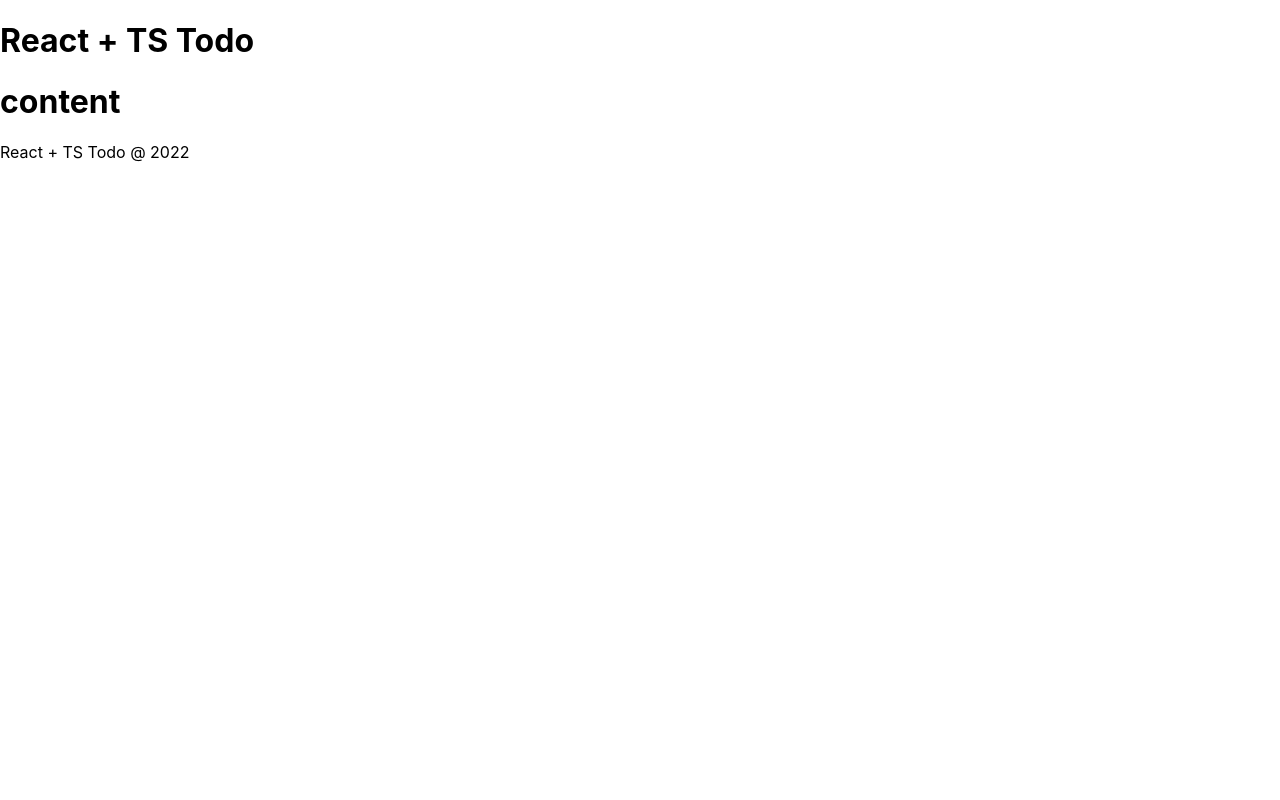
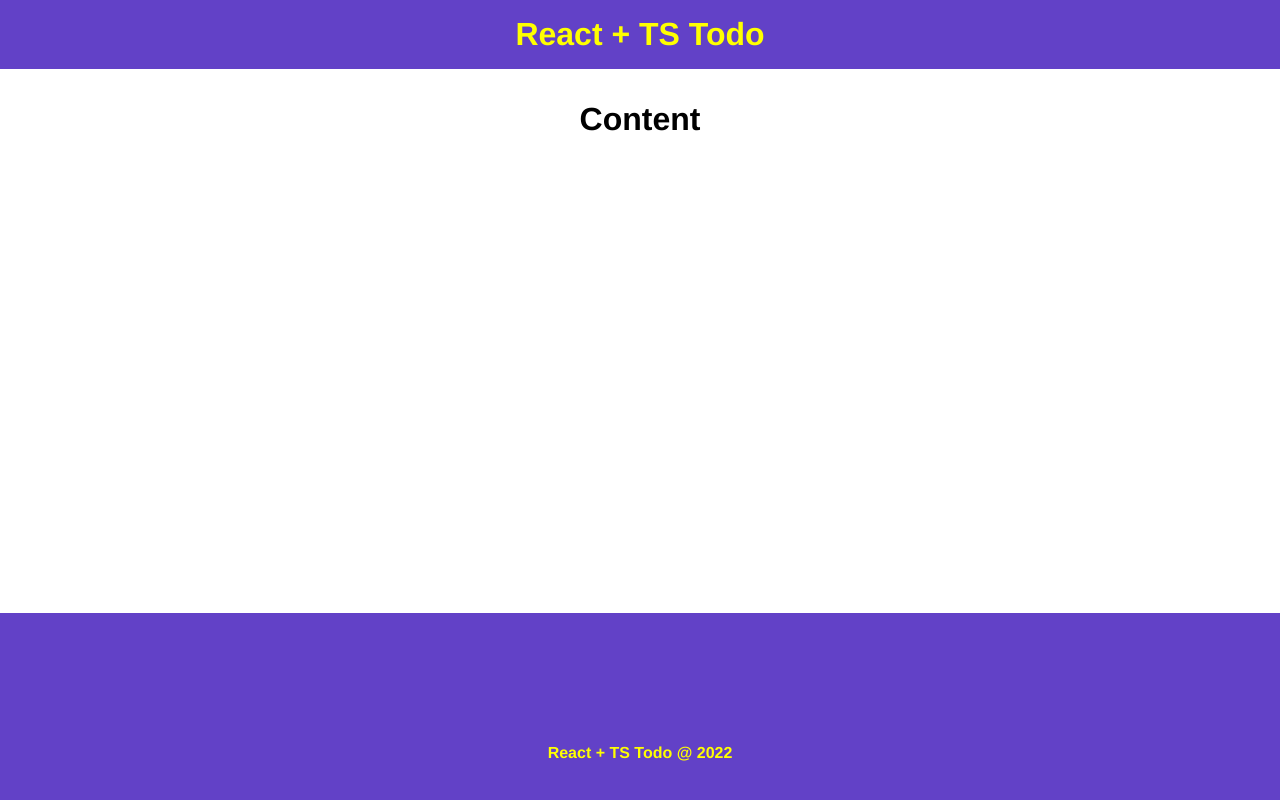
Before and after one commit to vitoriacst/Todo-List-TypeScript-, a React (Create React App) app in the folder app/: page / in a window 1280 px wide. Shown: the top 800 px of the page. Built offline with nearby package versions, Linux system fonts and the light colour scheme.

Commit message:
feat: :lipstick: styling the Header and Footer components
finalizing the styling of the two components of the page

```diff
--- /dev/null
+++ b/app/src/App.module.css
@@ -0,0 +1,9 @@
+.main {
+  min-height: 60vh;
+  text-align: center;
+  padding: 2em;
+}
+
+.main h2 {
+  margin-bottom: 0.8em;
+}
--- a/app/src/App.tsx
+++ b/app/src/App.tsx
@@ -1,14 +1,17 @@
 // components
 import Footer from "./components/Footer";
 import Header from "./components/Header";
+
+// css
+import styles from './App.module.css';
 
 function App() {
   return (
   <div>
     <Header/>
-    <h1>
-      content
-    </h1>
+    <main className={styles.main}>
+      <h1>Content</h1>
+    </main>
     <Footer/>
   </div>
   );
--- /dev/null
+++ b/app/src/Global.d.ts
@@ -0,0 +1,3 @@
+// algumas configs globais para o ts
+
+declare module "*.module.css"
--- /dev/null
+++ b/app/src/components/Footer.module.css
@@ -0,0 +1,13 @@
+.footer {
+  height: 280px;
+  display: flex;
+  align-items: center;
+  justify-content: center;
+  background-color: #6241C7;
+  color: white;
+}
+
+.footer span {
+  font-weight: bold;
+  color: yellow;
+}
--- a/app/src/components/Footer.tsx
+++ b/app/src/components/Footer.tsx
@@ -1,13 +1,16 @@
+import styles from './Footer.module.css'
 
 function Footer() {
   return (
-    <div><footer>
-    <p>
-      <span>
-      React + TS Todo @ 2022
-      </span>
-    </p>
-  </footer></div>
+    <div>
+      <footer className={styles.footer}>
+        <p>
+          <span>
+            React + TS Todo @ 2022
+          </span>
+        </p>
+      </footer>
+  </div>
   )
 }
 
--- /dev/null
+++ b/app/src/components/Header.module.css
@@ -0,0 +1,6 @@
+.header {
+  background-color: #6241C7;
+  color: yellow;
+  text-align:center ;
+  padding:  1em;
+}
--- a/app/src/components/Header.tsx
+++ b/app/src/components/Header.tsx
@@ -1,10 +1,14 @@
+import styles from './Header.module.css'
+
 const Header = () => {
   return (
-    <div>  <header>
-    <h1>
-      React + TS Todo
-    </h1>
-  </header></div>
+    <div>
+       <header className={styles.header}>
+          <h1>
+            React + TS Todo
+          </h1>
+       </header>
+  </div>
   )
 }
 
--- a/app/src/index.css
+++ b/app/src/index.css
@@ -1,13 +1,9 @@
-body {
+* {
+  padding: 0;
   margin: 0;
-  font-family: -apple-system, BlinkMacSystemFont, 'Segoe UI', 'Roboto', 'Oxygen',
-    'Ubuntu', 'Cantarell', 'Fira Sans', 'Droid Sans', 'Helvetica Neue',
-    sans-serif;
-  -webkit-font-smoothing: antialiased;
-  -moz-osx-font-smoothing: grayscale;
+  font-family: 'Franklin Gothic Medium', 'Arial Narrow', Arial, sans-serif
 }
 
-code {
-  font-family: source-code-pro, Menlo, Monaco, Consolas, 'Courier New',
-    monospace;
+.hide{
+  display: none !important;
 }
```
Also changed, not shown: 1 other file (tests, documents, lock files or other folders).
